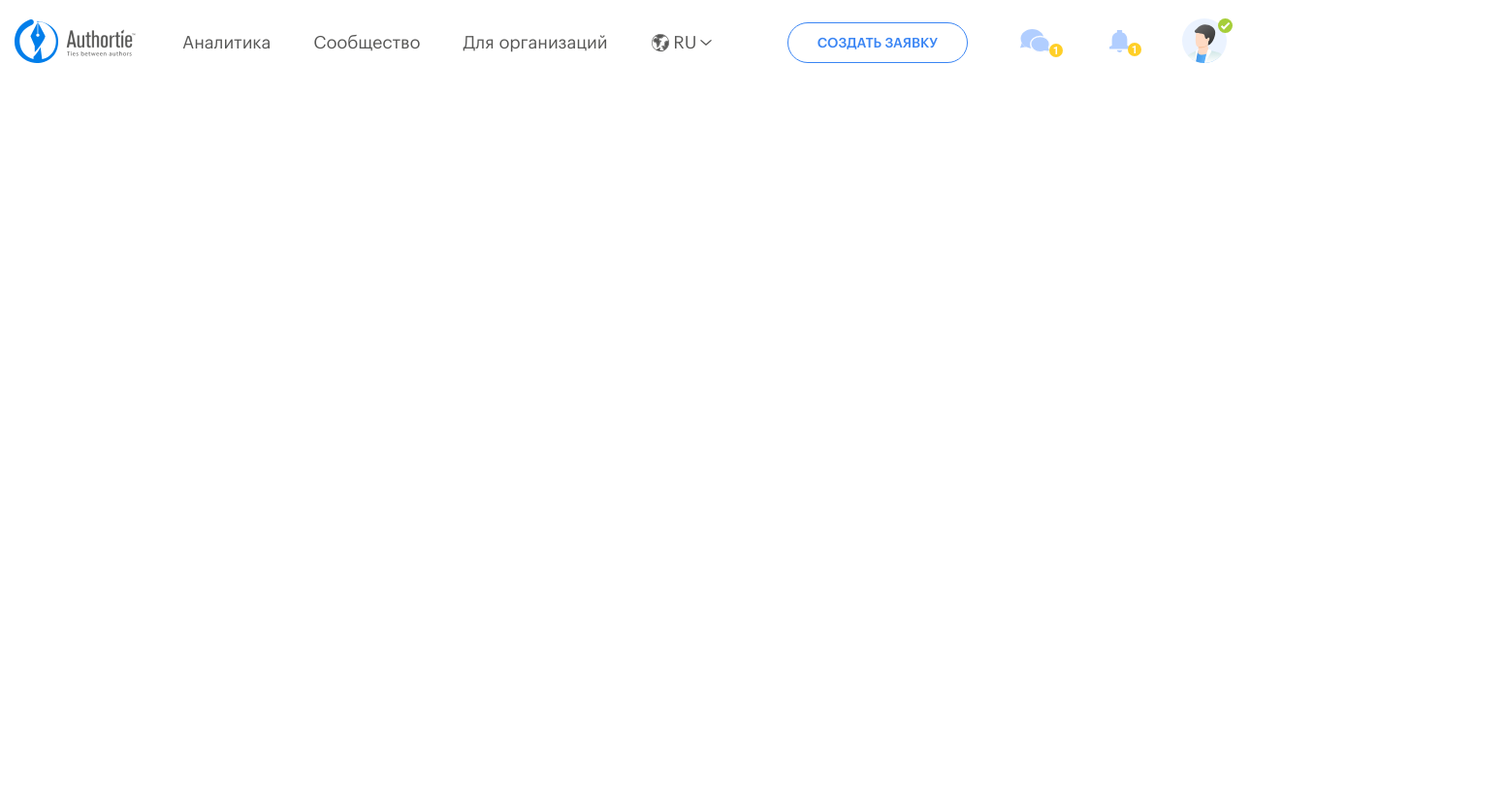
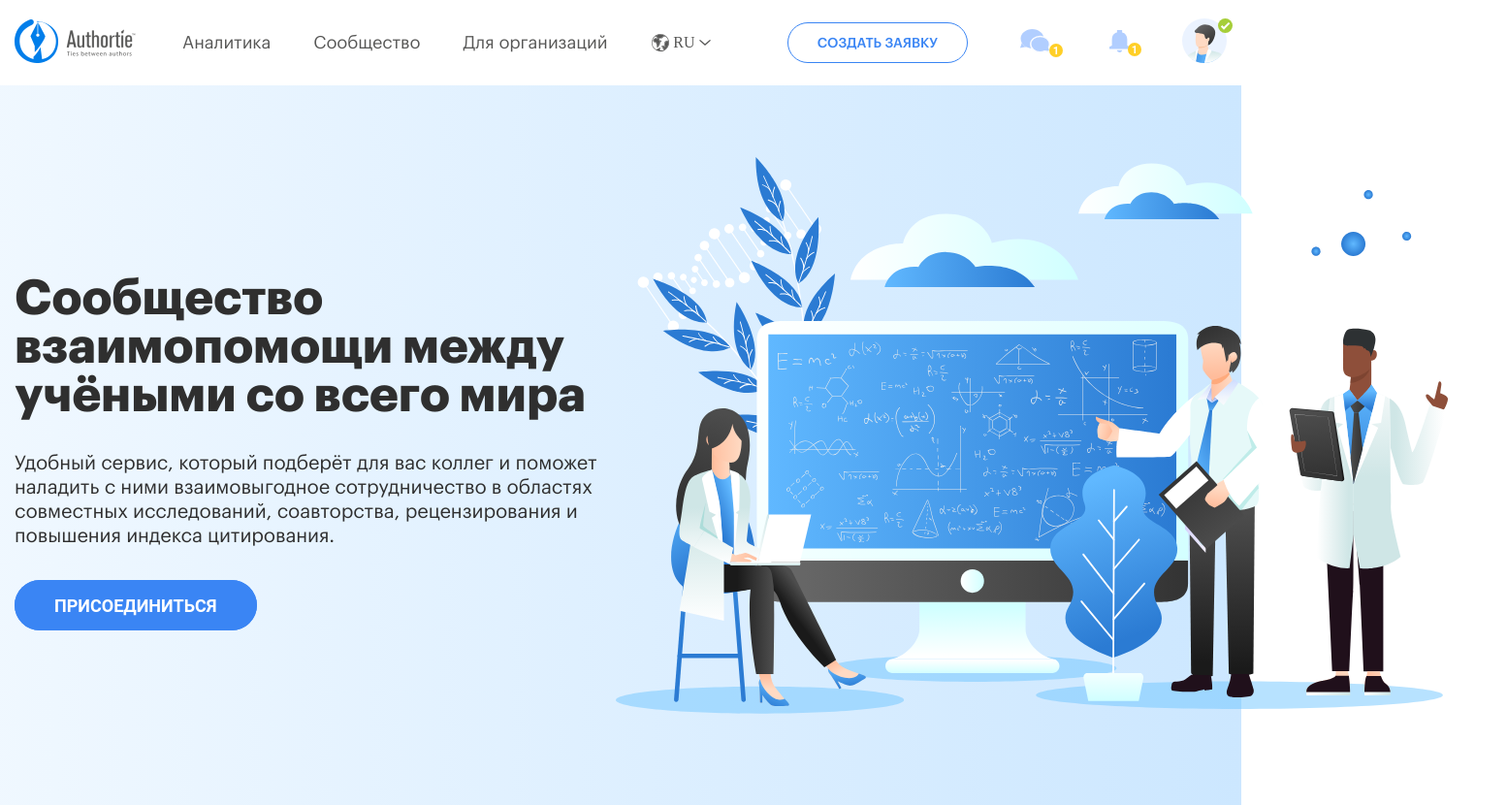
Before and after one commit to Ryockans/Authortie, a website: page src/index.html in a window 1280 px wide. Shown: the whole page at 97% size, 1554 px wide, since content can reach past the window. Before the commit the page ends 800 px from the top, so only its background shows below. Drawn offline with nearby package versions, Linux system fonts and the light colour scheme.

Commit message:
added banner block

```diff
--- /dev/null
+++ b/src/assets/styles/content/banner.css
@@ -0,0 +1,39 @@
+.bannerWrapper {
+  width: 100%;
+  background-image: linear-gradient(to right, rgba(204, 231, 255, 0.3), rgba(204, 231, 255, 1));
+}
+
+.banner {
+  max-width: 1650px;
+  display: flex;
+  justify-content: space-between;
+}
+
+.banner__content {
+  display: flex;
+  flex-flow: column nowrap;
+  justify-content: center;
+}
+
+.banner__content-header {
+  font: var(--font-banner-header);
+  color: var(--color-grey-darker)
+}
+
+.banner__content-text {
+  font: var(--font-banner-text);
+  color: var(--color-grey-darker);
+  width: 620px;
+}
+
+.banner__content-button {
+  margin-top: 48px;
+}
+
+.banner__content-text {
+  margin-top: 33px;
+}
+
+.banner__content-figure {
+  margin: 55px 0;
+}
--- /dev/null
+++ b/src/assets/styles/content/content.css
@@ -0,0 +1 @@
+@import "banner.css";
--- a/src/assets/styles/header/header-nav.css
+++ b/src/assets/styles/header/header-nav.css
@@ -24,13 +24,13 @@
   font: var(--font-header-main);
 }
 
-.navHeader__lang {
+.language_panel {
   display: flex;
   align-items: center;
 }
 
-.navHeader__lang-icon, .navHeader__lang-text, .navHeader__lang-arrow {
+.language_panel-icon, .language_panel-text, .language_panel-arrow {
   margin: 0 2px;
-  font: var(--font-header-main);
-  color: var(--color-text-main)
+  font: var(--font-language-panel);
+  color: var(--color-text-main);
 }
--- a/src/assets/styles/main.css
+++ b/src/assets/styles/main.css
@@ -2,5 +2,6 @@
 @import "fonts/fonts.css";
 @import "variables/variables.css";
 @import "header/header.css";
+@import "content/content.css";
 @import "components/components.css";
 @import "global.css";
--- a/src/assets/styles/variables/variables_colors.css
+++ b/src/assets/styles/variables/variables_colors.css
@@ -5,6 +5,7 @@
   --color-green: #A6CE39;
   --color-white: #fff;
   --color-grey: #575756;
+  --color-grey-darker: rgb(47, 47, 47);
 
   /* Назначение цветов */
   --color-main: var(--color-blue);
@@ -16,4 +17,5 @@
   --color-button-outlined: var(--color-white);
   --color-button-text: var(--color-white);
   --color-button-outlined-text: var(--color-blue);
+  --color-header: var(--color-grey-darker)
 }
--- a/src/assets/styles/variables/variables_fonts.css
+++ b/src/assets/styles/variables/variables_fonts.css
@@ -4,4 +4,6 @@
   --font-button-outlined: 500 14px/14px 'Graphik', Tahoma, sans-serif;
   --font-button-main: 700 18px 'Roboto', Arial, sans-serif;
   --font-notifications-text: 700 11px 'Roboto', Arial, sans-serif;
+  --font-banner-header: 700 50px 'Graphik', Tahoma, sans-serif;
+  --font-banner-text: 20px/25px 'Graphik', Tahoma, sans-serif;
 }
--- a/src/index.html
+++ b/src/index.html
@@ -29,11 +29,11 @@
           <a href="#" class="navHeader__link">Для организаций</a>
         </li>
 
-        <li class="navHeader__list-item navHeader__lang">
-          <div class="navHeader__lang">
-            <img class="navHeader__lang-icon" src="assets/images/globe.svg" alt="Язык:"/>
-            <span class="navHeader__lang-text"> RU </span>
-            <img class="navHeader__lang-arrow" src="assets/images/arrow.svg" alt="→"/>
+        <li class="navHeader__list-item language_panel">
+          <div class="language_panel">
+            <img class="language_panel-icon" src="assets/images/globe.svg" alt="Язык:"/>
+            <span class="language_panel-text"> RU </span>
+            <img class="language_panel-arrow" src="assets/images/arrow.svg" alt="→"/>
           </div>
         </li>
       </ul>
@@ -70,5 +70,28 @@
     </div>
   </div>
 </header>
+<div class="bannerWrapper">
+  <div class="container">
+    <div class="banner__content">
+      <h1 class="banner__content-header">
+        Сообщество взаимопомощи между учёными со всего мира
+      </h1>
+      <article class="banner__content-text">
+        Удобный сервис, который подберёт для вас коллег
+        и поможет наладить с ними взаимовыгодное сотрудничество
+        в областях совместных исследований, соавторства, рецензирования
+        и повышения индекса цитирования.
+      </article>
+      <div class="banner__content-button">
+        <a href="#" class="button">
+          Присоединиться
+        </a>
+      </div>
+    </div>
+    <figure class="banner__content-figure">
+      <img src="assets/images/scientists.svg" class="banner__content-image" alt="">
+    </figure>
+  </div>
+</div>
 </body>
 </html>
```
